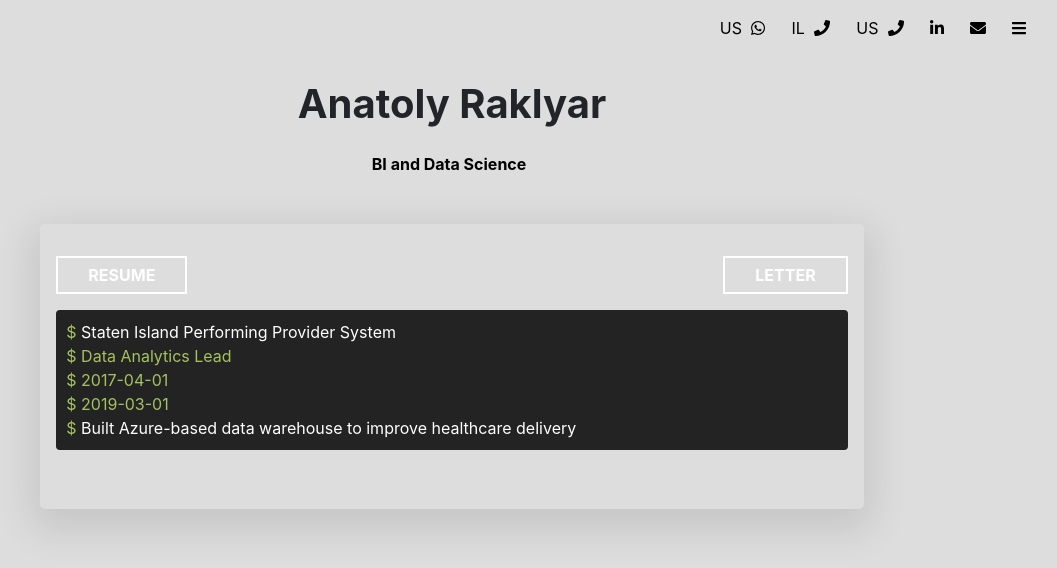
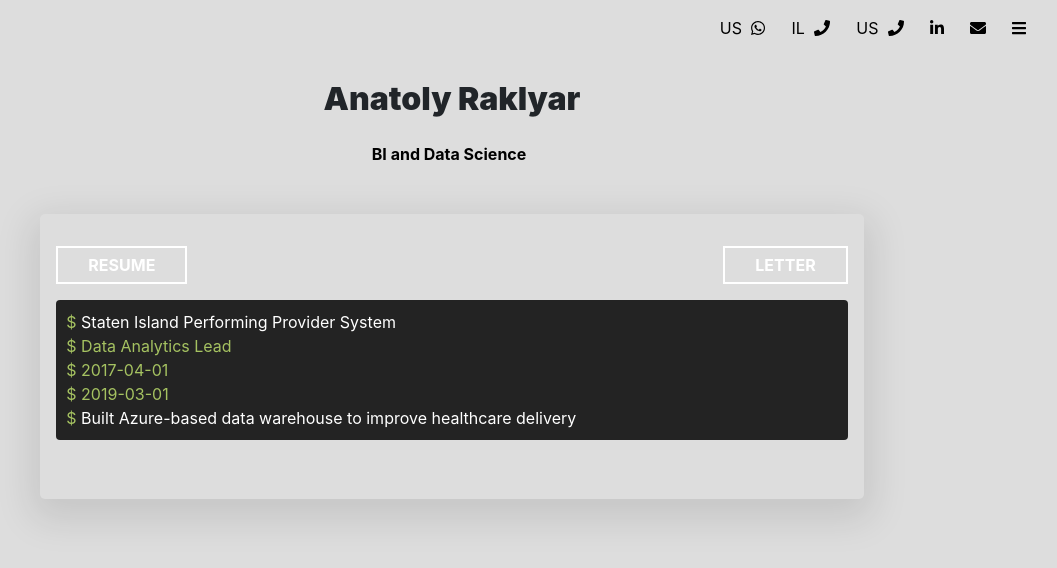
Before and after one commit to CrazyPythonLover1/Client-Anatoly-s-Personal-Website, a React (Create React App) app: page / in a window 1280 px wide. Shown: the top 568 px of the page, without its empty margins (188-1245 px from the left). Built offline with nearby package versions, Linux system fonts and the light colour scheme.

Commit message:
header color changing

```diff
--- a/package.json
+++ b/package.json
@@ -1,4 +1,5 @@
 {
+  "homepage": "http://CrazyPythonLover1.github.io/Client-Anatoly-s-Personal-Website",
   "name": "anatoly-personal-website",
   "version": "0.1.0",
   "private": true,
@@ -17,6 +18,8 @@
     "web-vitals": "^0.2.4"
   },
   "scripts": {
+    "predeploy": "npm run build",
+    "deploy": "gh-pages -d build",
     "start": "react-scripts start",
     "build": "react-scripts build",
     "test": "react-scripts test",
@@ -39,5 +42,8 @@
       "last 1 firefox version",
       "last 1 safari version"
     ]
+  },
+  "devDependencies": {
+    "gh-pages": "^3.1.0"
   }
 }
--- a/src/components/Homepage/Header/Header.js
+++ b/src/components/Homepage/Header/Header.js
@@ -7,7 +7,7 @@ const Header = ({color,fontColor, handleClick}) => {
         <div id="header" >
             <div className="">
                 <div onClick={ ()=> handleClick() } className="text-center mb-5" >
-                    <h1 className="mt-4 mb-4 font-weight-bold" style={{color:fontColor}} >
+                    <h1 className="mt-4 mb-4" style={{color:fontColor, fontWeight:"900", fontSize:" 2rem"}} >
                         {resumeData.basics.name}
                     </h1>
                     <div style={{color:color}}>
--- a/src/data/data.json
+++ b/src/data/data.json
@@ -139,7 +139,8 @@
         "position": "Database Administrator",
         "summary": "Developed enterprise-wide data warehouse environment for marketing, CRM, and data mining. Project grew into corporate data warehouse environment storing information on all B2B relationships resulting in significant improvement in operations efficiency.",
         "bgColor":"#e67e22",
-        "color": "white"
+        "color": "white",
+        "fontColor":"#432e30"
 
       },
       { "id": 8,
```
Also changed, not shown: 1 other file (tests, documents, lock files or other folders).
